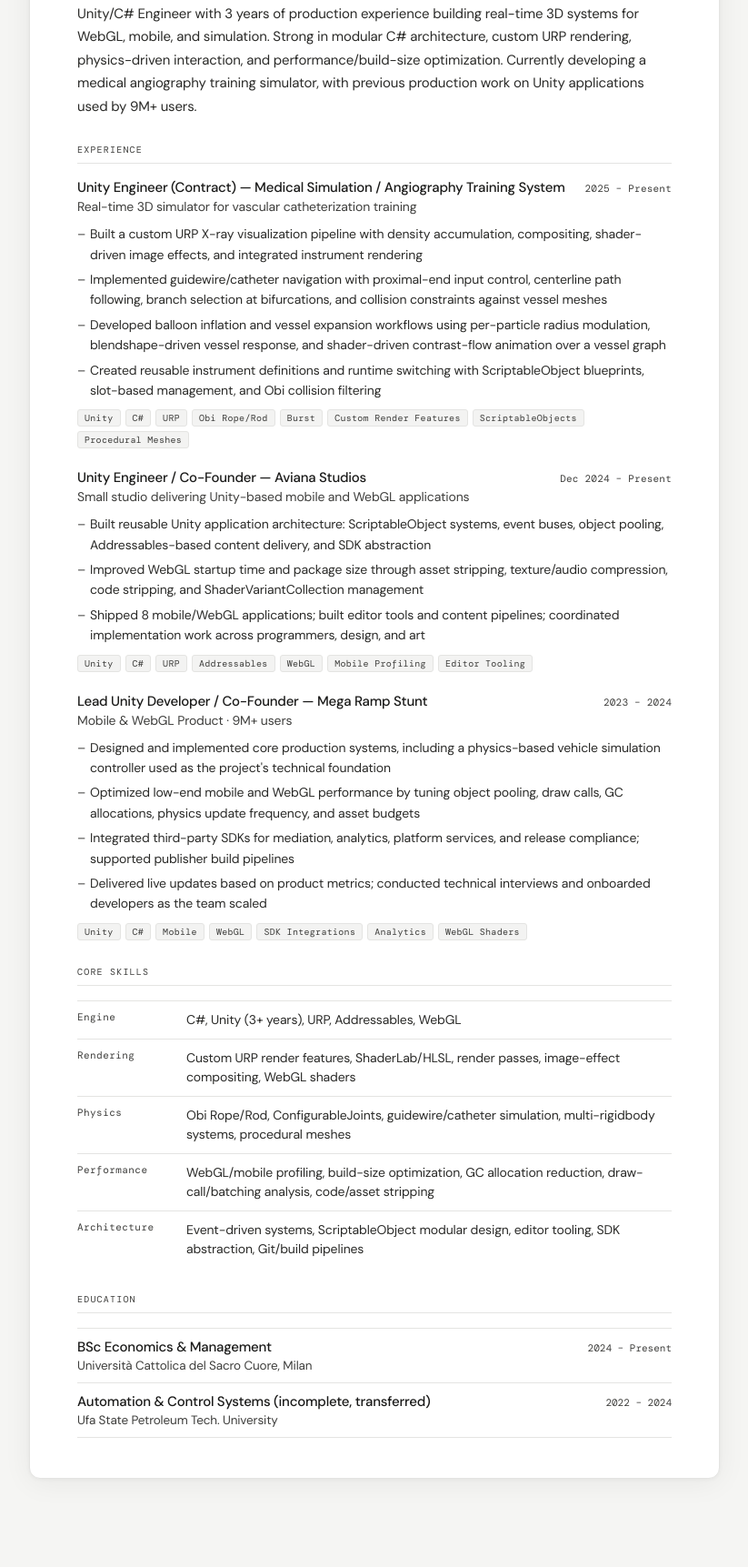
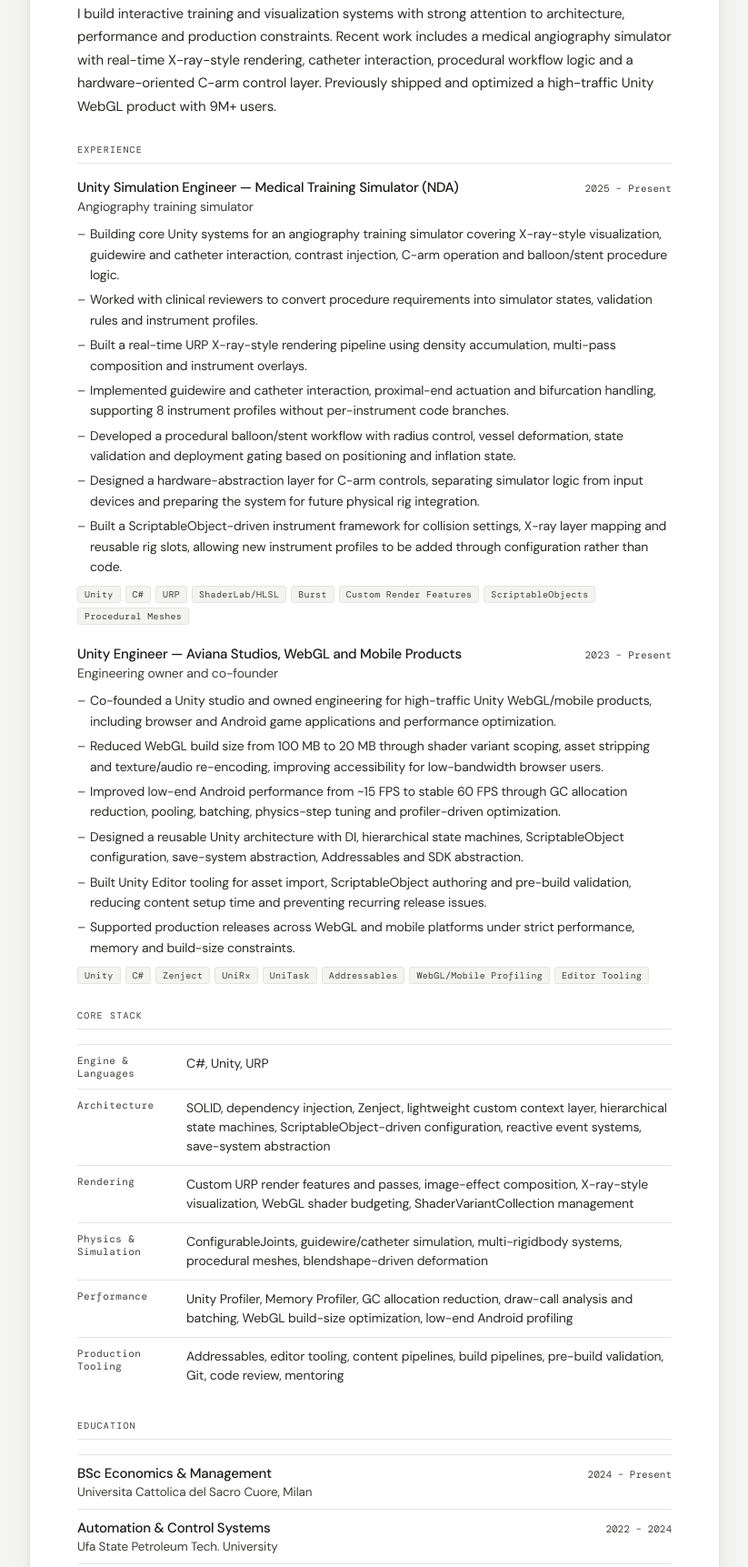
Before and after one commit to Kanopuster/Kanopuster.github.io, a plain HTML site: page cv.html in a window 1280 px wide. Shown: the part 355-2078 px from the top of the page at 91% size, without its empty margins (228-1051 px from the left). Drawn offline with nearby package versions, Linux system fonts and the light colour scheme; a web font is replaced by a local one.

Commit message:
update cv page content

```diff
--- a/cv.html
+++ b/cv.html
@@ -326,10 +326,10 @@
 
 <!-- TOP BAR -->
 <div class="topbar">
-  <a class="topbar-back" href="Portfolio.html">← Portfolio</a>
+  <a class="topbar-back" href="index.html">← Portfolio</a>
   <div class="topbar-actions">
     <button class="theme-btn" id="theme-btn" onclick="toggleTheme()" title="Toggle theme">☽</button>
-    <a class="btn-dl" href="uploads/Iusup_Abduliaparov_CV_Simulation_ATS_HR_clean.docx" download="Iusup_Abduliaparov_CV.docx">↓ Download CV</a>
+    <a class="btn-dl" href="Iusup_Abduliaparov_CV_Simulation_v2_ATS.docx" download="Iusup_Abduliaparov_CV_Simulation_v2_ATS.docx">↓ Download CV</a>
   </div>
 </div>
 
@@ -340,13 +340,13 @@
     <!-- HEADER -->
     <div class="cv-header">
       <div class="cv-name">Iusup Abduliaparov</div>
-      <div class="cv-title">Unity / C# Real-Time Simulation Engineer · Interactive 3D · URP / WebGL Performance</div>
+      <div class="cv-title">Unity C# Engineer | Simulation, WebGL and Real-Time 3D Applications</div>
       <div class="cv-meta">
-        <span class="cv-meta-item">📍 Milan, Italy · Open to Remote</span>
-        <span class="cv-meta-item"><a href="/cdn-cgi/l/email-protection#6d14181e181d430c0f091801140c1d0c1f021b2d0a000c0401430e0200"><span class="__cf_email__" data-cfemail="7b020e080e0b551a191f0e17021a0b1a09140d3b1c161a121755181416">[email&#160;protected]</span></a></span>
+        <span class="cv-meta-item">Milan, Italy · Open to Hybrid and Remote</span>
+        <span class="cv-meta-item"><a href="mailto:yusup.abdulyaparov@gmail.com">yusup.abdulyaparov@gmail.com</a></span>
         <span class="cv-meta-item">+39 351 443 2325</span>
         <span class="cv-meta-item"><a href="https://linkedin.com/in/iusup-abduliaparov" target="_blank">linkedin.com/in/iusup-abduliaparov</a></span>
-        <span class="cv-meta-item"><a href="https://github.com/Kanopuser" target="_blank">github.com/Kanopuser</a></span>
+        <span class="cv-meta-item"><a href="https://github.com/Kanopuster" target="_blank">github.com/Kanopuster</a></span>
         <span class="cv-meta-item">English C1 · Russian Native</span>
       </div>
     </div>
@@ -358,9 +358,9 @@
       <div class="cv-section">
         <div class="cv-section-title">Profile</div>
         <p class="cv-profile">
-          Unity/C# Engineer with 3 years of production experience building real-time 3D systems for WebGL, mobile, and simulation.
-          Strong in modular C# architecture, custom URP rendering, physics-driven interaction, and performance/build-size optimization.
-          Currently developing a medical angiography training simulator, with previous production work on Unity applications used by 9M+ users.
+          I build interactive training and visualization systems with strong attention to architecture, performance and production constraints.
+          Recent work includes a medical angiography simulator with real-time X-ray-style rendering, catheter interaction, procedural workflow logic and a hardware-oriented C-arm control layer.
+          Previously shipped and optimized a high-traffic Unity WebGL product with 9M+ users.
         </p>
       </div>
 
@@ -370,51 +370,40 @@
 
         <div class="cv-exp">
           <div class="cv-exp-header">
-            <span class="cv-exp-role">Unity Engineer (Contract) — Medical Simulation / Angiography Training System</span>
+            <span class="cv-exp-role">Unity Simulation Engineer — Medical Training Simulator (NDA)</span>
             <span class="cv-exp-date">2025 – Present</span>
           </div>
-          <div class="cv-exp-company">Real-time 3D simulator for vascular catheterization training</div>
+          <div class="cv-exp-company">Angiography training simulator</div>
           <ul class="cv-exp-points">
-            <li>Built a custom URP X-ray visualization pipeline with density accumulation, compositing, shader-driven image effects, and integrated instrument rendering</li>
-            <li>Implemented guidewire/catheter navigation with proximal-end input control, centerline path following, branch selection at bifurcations, and collision constraints against vessel meshes</li>
-            <li>Developed balloon inflation and vessel expansion workflows using per-particle radius modulation, blendshape-driven vessel response, and shader-driven contrast-flow animation over a vessel graph</li>
-            <li>Created reusable instrument definitions and runtime switching with ScriptableObject blueprints, slot-based management, and Obi collision filtering</li>
+            <li>Building core Unity systems for an angiography training simulator covering X-ray-style visualization, guidewire and catheter interaction, contrast injection, C-arm operation and balloon/stent procedure logic.</li>
+            <li>Worked with clinical reviewers to convert procedure requirements into simulator states, validation rules and instrument profiles.</li>
+            <li>Built a real-time URP X-ray-style rendering pipeline using density accumulation, multi-pass composition and instrument overlays.</li>
+            <li>Implemented guidewire and catheter interaction, proximal-end actuation and bifurcation handling, supporting 8 instrument profiles without per-instrument code branches.</li>
+            <li>Developed a procedural balloon/stent workflow with radius control, vessel deformation, state validation and deployment gating based on positioning and inflation state.</li>
+            <li>Designed a hardware-abstraction layer for C-arm controls, separating simulator logic from input devices and preparing the system for future physical rig integration.</li>
+            <li>Built a ScriptableObject-driven instrument framework for collision settings, X-ray layer mapping and reusable rig slots, allowing new instrument profiles to be added through configuration rather than code.</li>
           </ul>
           <div class="cv-exp-tech">
-            <span class="tech-pill">Unity</span><span class="tech-pill">C#</span><span class="tech-pill">URP</span><span class="tech-pill">Obi Rope/Rod</span><span class="tech-pill">Burst</span><span class="tech-pill">Custom Render Features</span><span class="tech-pill">ScriptableObjects</span><span class="tech-pill">Procedural Meshes</span>
+            <span class="tech-pill">Unity</span><span class="tech-pill">C#</span><span class="tech-pill">URP</span><span class="tech-pill">ShaderLab/HLSL</span><span class="tech-pill">Burst</span><span class="tech-pill">Custom Render Features</span><span class="tech-pill">ScriptableObjects</span><span class="tech-pill">Procedural Meshes</span>
           </div>
         </div>
 
         <div class="cv-exp">
           <div class="cv-exp-header">
-            <span class="cv-exp-role">Unity Engineer / Co-Founder — Aviana Studios</span>
-            <span class="cv-exp-date">Dec 2024 – Present</span>
+            <span class="cv-exp-role">Unity Engineer — Aviana Studios, WebGL and Mobile Products</span>
+            <span class="cv-exp-date">2023 – Present</span>
           </div>
-          <div class="cv-exp-company">Small studio delivering Unity-based mobile and WebGL applications</div>
+          <div class="cv-exp-company">Engineering owner and co-founder</div>
           <ul class="cv-exp-points">
-            <li>Built reusable Unity application architecture: ScriptableObject systems, event buses, object pooling, Addressables-based content delivery, and SDK abstraction</li>
-            <li>Improved WebGL startup time and package size through asset stripping, texture/audio compression, code stripping, and ShaderVariantCollection management</li>
-            <li>Shipped 8 mobile/WebGL applications; built editor tools and content pipelines; coordinated implementation work across programmers, design, and art</li>
+            <li>Co-founded a Unity studio and owned engineering for high-traffic Unity WebGL/mobile products, including browser and Android game applications and performance optimization.</li>
+            <li>Reduced WebGL build size from 100 MB to 20 MB through shader variant scoping, asset stripping and texture/audio re-encoding, improving accessibility for low-bandwidth browser users.</li>
+            <li>Improved low-end Android performance from ~15 FPS to stable 60 FPS through GC allocation reduction, pooling, batching, physics-step tuning and profiler-driven optimization.</li>
+            <li>Designed a reusable Unity architecture with DI, hierarchical state machines, ScriptableObject configuration, save-system abstraction, Addressables and SDK abstraction.</li>
+            <li>Built Unity Editor tooling for asset import, ScriptableObject authoring and pre-build validation, reducing content setup time and preventing recurring release issues.</li>
+            <li>Supported production releases across WebGL and mobile platforms under strict performance, memory and build-size constraints.</li>
           </ul>
           <div class="cv-exp-tech">
-            <span class="tech-pill">Unity</span><span class="tech-pill">C#</span><span class="tech-pill">URP</span><span class="tech-pill">Addressables</span><span class="tech-pill">WebGL</span><span class="tech-pill">Mobile Profiling</span><span class="tech-pill">Editor Tooling</span>
-          </div>
-        </div>
-
-        <div class="cv-exp">
-          <div class="cv-exp-header">
-            <span class="cv-exp-role">Lead Unity Developer / Co-Founder — Mega Ramp Stunt</span>
-            <span class="cv-exp-date">2023 – 2024</span>
-          </div>
-          <div class="cv-exp-company">Mobile & WebGL Product · 9M+ users</div>
-          <ul class="cv-exp-points">
-            <li>Designed and implemented core production systems, including a physics-based vehicle simulation controller used as the project's technical foundation</li>
-            <li>Optimized low-end mobile and WebGL performance by tuning object pooling, draw calls, GC allocations, physics update frequency, and asset budgets</li>
-            <li>Integrated third-party SDKs for mediation, analytics, platform services, and release compliance; supported publisher build pipelines</li>
-            <li>Delivered live updates based on product metrics; conducted technical interviews and onboarded developers as the team scaled</li>
-          </ul>
-          <div class="cv-exp-tech">
-            <span class="tech-pill">Unity</span><span class="tech-pill">C#</span><span class="tech-pill">Mobile</span><span class="tech-pill">WebGL</span><span class="tech-pill">SDK Integrations</span><span class="tech-pill">Analytics</span><span class="tech-pill">WebGL Shaders</span>
+            <span class="tech-pill">Unity</span><span class="tech-pill">C#</span><span class="tech-pill">Zenject</span><span class="tech-pill">UniRx</span><span class="tech-pill">UniTask</span><span class="tech-pill">Addressables</span><span class="tech-pill">WebGL/Mobile Profiling</span><span class="tech-pill">Editor Tooling</span>
           </div>
         </div>
 
@@ -422,27 +411,31 @@
 
       <!-- SKILLS -->
       <div class="cv-section">
-        <div class="cv-section-title">Core Skills</div>
+        <div class="cv-section-title">Core Stack</div>
         <div class="cv-skills">
           <div class="cv-skill-row">
-            <div class="cv-skill-label">Engine</div>
-            <div class="cv-skill-val">C#, Unity (3+ years), URP, Addressables, WebGL</div>
+            <div class="cv-skill-label">Engine & Languages</div>
+            <div class="cv-skill-val">C#, Unity, URP</div>
+          </div>
+          <div class="cv-skill-row">
+            <div class="cv-skill-label">Architecture</div>
+            <div class="cv-skill-val">SOLID, dependency injection, Zenject, lightweight custom context layer, hierarchical state machines, ScriptableObject-driven configuration, reactive event systems, save-system abstraction</div>
           </div>
           <div class="cv-skill-row">
             <div class="cv-skill-label">Rendering</div>
-            <div class="cv-skill-val">Custom URP render features, ShaderLab/HLSL, render passes, image-effect compositing, WebGL shaders</div>
+            <div class="cv-skill-val">Custom URP render features and passes, image-effect composition, X-ray-style visualization, WebGL shader budgeting, ShaderVariantCollection management</div>
           </div>
           <div class="cv-skill-row">
-            <div class="cv-skill-label">Physics</div>
-            <div class="cv-skill-val">Obi Rope/Rod, ConfigurableJoints, guidewire/catheter simulation, multi-rigidbody systems, procedural meshes</div>
+            <div class="cv-skill-label">Physics & Simulation</div>
+            <div class="cv-skill-val">ConfigurableJoints, guidewire/catheter simulation, multi-rigidbody systems, procedural meshes, blendshape-driven deformation</div>
           </div>
           <div class="cv-skill-row">
             <div class="cv-skill-label">Performance</div>
-            <div class="cv-skill-val">WebGL/mobile profiling, build-size optimization, GC allocation reduction, draw-call/batching analysis, code/asset stripping</div>
+            <div class="cv-skill-val">Unity Profiler, Memory Profiler, GC allocation reduction, draw-call analysis and batching, WebGL build-size optimization, low-end Android profiling</div>
           </div>
           <div class="cv-skill-row">
-            <div class="cv-skill-label">Architecture</div>
-            <div class="cv-skill-val">Event-driven systems, ScriptableObject modular design, editor tooling, SDK abstraction, Git/build pipelines</div>
+            <div class="cv-skill-label">Production Tooling</div>
+            <div class="cv-skill-val">Addressables, editor tooling, content pipelines, build pipelines, pre-build validation, Git, code review, mentoring</div>
           </div>
         </div>
       </div>
@@ -453,13 +446,13 @@
         <div class="cv-edu">
           <div class="cv-edu-left">
             <div class="cv-edu-degree">BSc Economics &amp; Management</div>
-            <div class="cv-edu-school">Università Cattolica del Sacro Cuore, Milan</div>
+            <div class="cv-edu-school">Universita Cattolica del Sacro Cuore, Milan</div>
           </div>
           <div class="cv-edu-date">2024 – Present</div>
         </div>
         <div class="cv-edu">
           <div class="cv-edu-left">
-            <div class="cv-edu-degree">Automation &amp; Control Systems (incomplete, transferred)</div>
+            <div class="cv-edu-degree">Automation &amp; Control Systems</div>
             <div class="cv-edu-school">Ufa State Petroleum Tech. University</div>
           </div>
           <div class="cv-edu-date">2022 – 2024</div>
@@ -470,5 +463,5 @@
   </div><!-- /cv-paper -->
 </div><!-- /page-wrap -->
 
-<script data-cfasync="false" src="/cdn-cgi/scripts/5c5dd728/cloudflare-static/email-decode.min.js"></script></body>
+</body>
 </html>
```
